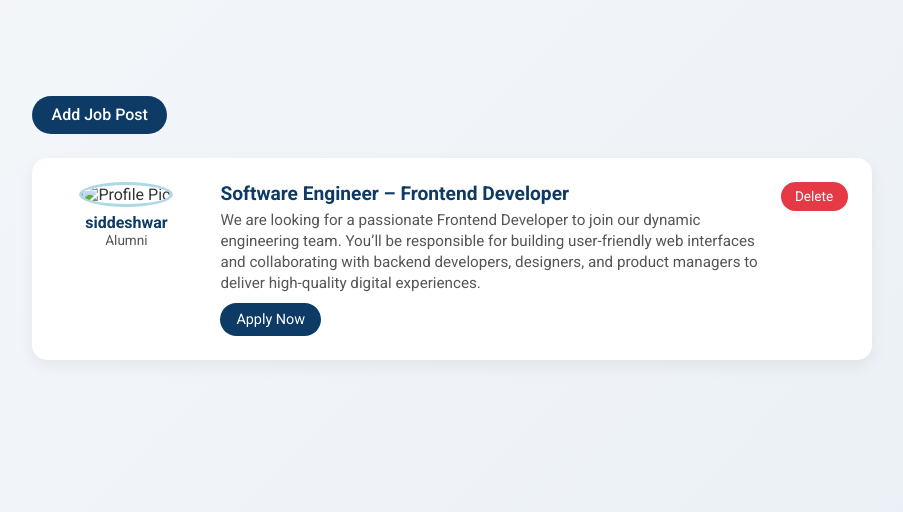
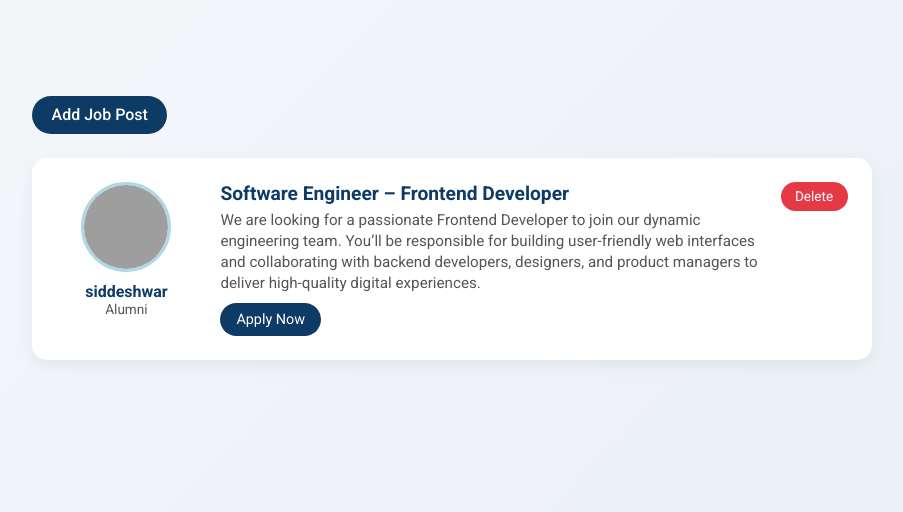
Before and after one commit to SIDDESHWAR-VALAROUTHU/ConnectED, a Django app: page /jobs/ in a window 1280 px wide. Shown: the part 72-584 px from the top of the page, without its empty margins (188-1091 px from the left). Run offline with Django 5.2, Linux system fonts and the light colour scheme; the first user in the database is signed in; data comes from the database, SQL or seed files in the repository; grey boxes are pictures that could not be loaded.

```diff
--- a/jobs/templates/jobs/jobs.html
+++ b/jobs/templates/jobs/jobs.html
@@ -13,11 +13,12 @@
   {% for job in jobs %}
   <div class="job-card">
     <div class="alumni-info">
-      {% if job.author.profile_pic %}
-        <img src="{{ job.author.profile_pic.url }}" alt="Profile Pic">
+      {% if job.author.profile_pic and job.author.profile_pic.url %}
+          <img src="{{ job.author.profile_pic.url }}" alt="{{ job.author.username }}" class="alumni-pic">
       {% else %}
-        <img src="https://via.placeholder.com/100" alt="Profile Pic">
+          <img src="{% static 'images/default_profile.png' %}" alt="default" class="alumni-pic">
       {% endif %}
+
         <a href="{% url 'accounts:profile' job.author.username %}" class="alumni-name" style="text-decoration: none;">
             {{ job.author.username }}
         </a>
```
